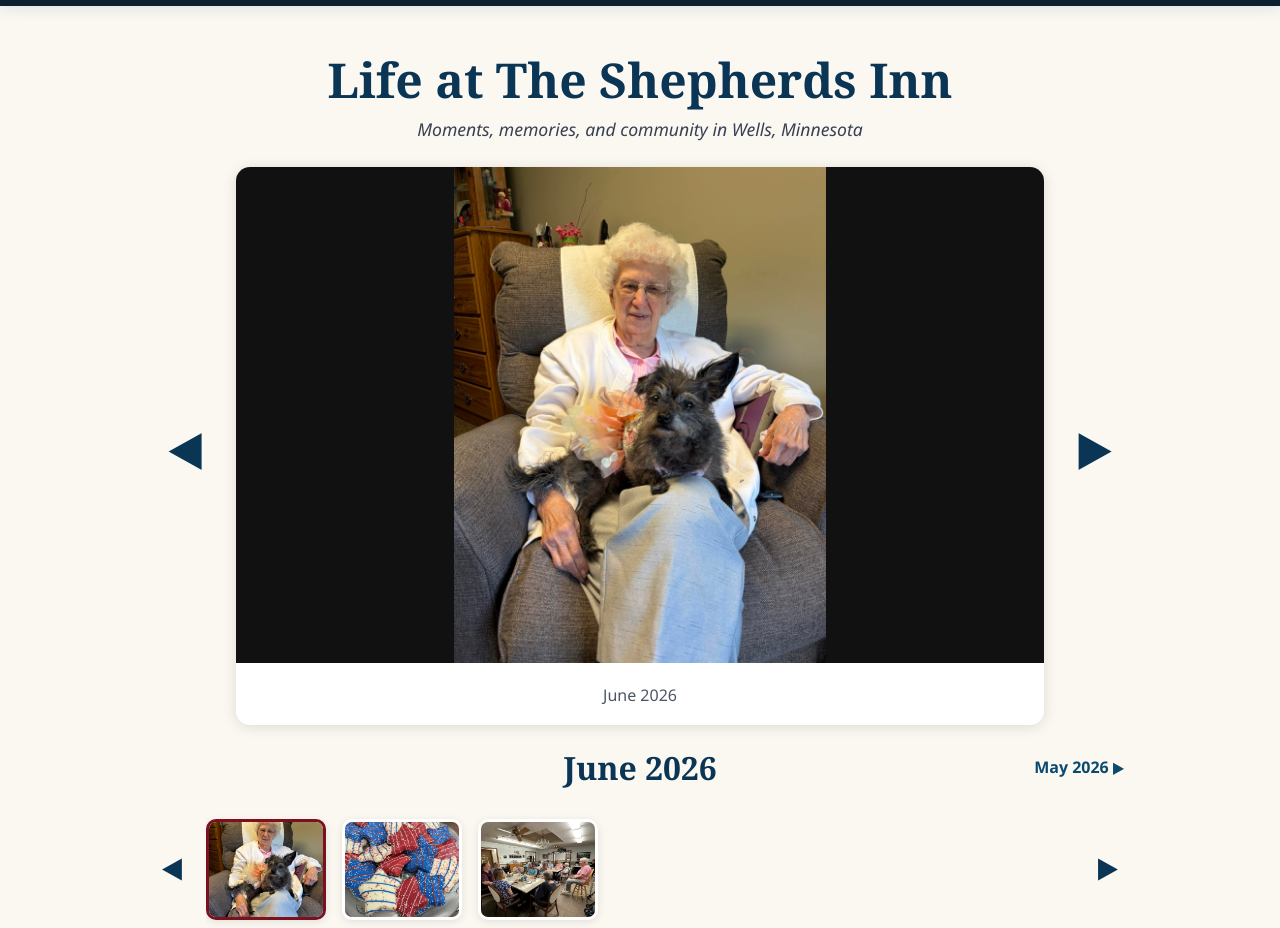
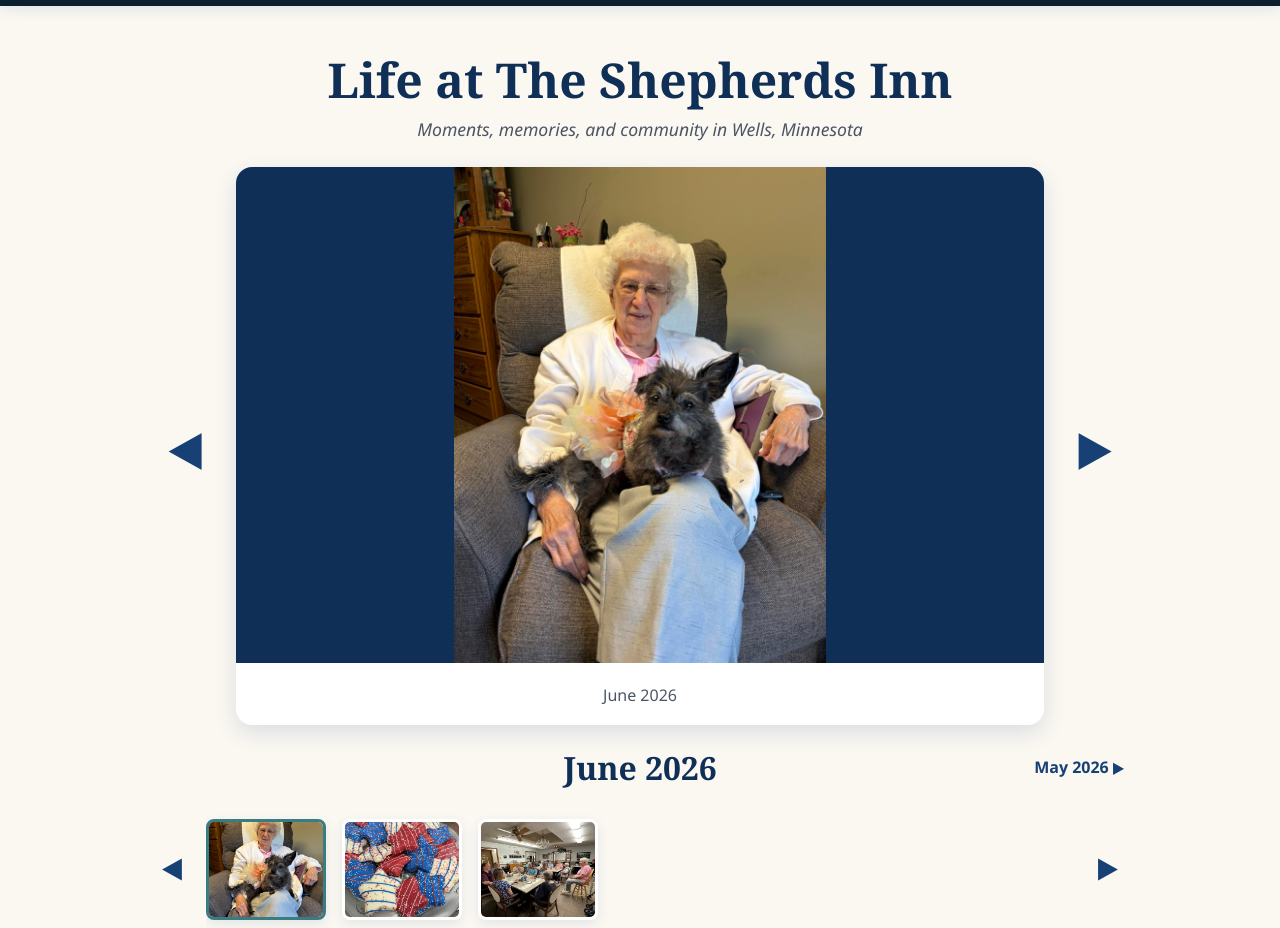
Before and after one commit to bpayant/shepherds-inn, an Angular app: page /photos in a window 1280 px wide. Shown: the part 64-992 px from the top of the page. Built offline with nearby package versions, Linux system fonts and the light colour scheme.

Commit message:
Photos and Contact pages now referencing global items

```diff
--- a/src/app/pages/contact/contact.css
+++ b/src/app/pages/contact/contact.css
@@ -1,6 +1,6 @@
 .contact-page {
   padding: 3rem 0;
-  background: #fbf8f2;
+  background: var(--color-page-background);
   min-height: calc(100vh - 90px);
 }
 
@@ -11,23 +11,6 @@
   align-items: stretch;
 }
 
-.section-eyebrow {
-  color: #0b4a6f;
-  text-transform: uppercase;
-  letter-spacing: 0.08em;
-  font-weight: 800;
-  font-size: 0.85rem;
-  margin-bottom: 0.5rem;
-}
-
-h1 {
-  font-family: Georgia, "Times New Roman", serif;
-  color: #0b3554;
-  font-size: 3.0rem;
-  line-height: 1.1;
-  margin: 0 0 1.25rem;
-}
-
 .contact-info {
   display: flex;
   flex-direction: column;
@@ -35,28 +18,23 @@ h1 {
 
 .contact-card,
 .map-card {
-  background: white;
-  border-radius: 14px;
-  box-shadow: 0 2px 14px rgba(0, 0, 0, 0.1);
+  background: var(--color-surface);
+  border-radius: var(--radius-large);
+  box-shadow: var(--shadow-medium);
 }
 
 .contact-card {
-  padding: 1.0rem;
+  padding: var(--space-4);
   flex: 1;
 }
 
-.contact-info h1 {
-  font-size: 3.0rem;
+.contact-info .page-title {
   line-height: 1.05;
-  color: #222;
-  margin-bottom: 1.5rem;
+  margin-bottom: var(--space-5);
 }
 
-.contact-card h2 {
-  color: #7a1020;
+.contact-card .section-title {
   font-size: 2.5rem;
-  margin-top: 0;
-  margin-bottom: 0.75rem;
   line-height: 1.15;
 }
 
@@ -72,13 +50,14 @@ h1 {
 .contact-card .address-link {
   font-size: 1.4rem;
   font-weight: 700;
-  color: #2a82b4de;
+  color: var(--color-link);
   text-decoration: none;
+  transition: color var(--transition-standard);
 }
 
 .contact-card .address-link:hover {
   text-decoration: underline;
-  color: #0b4a6f;
+  color: var(--color-link-hover);
 }
 
 .contact-button {
@@ -91,25 +70,8 @@ h1 {
   padding: 0.65rem 2rem;
   margin-top: 0.5rem;
 
-  font-family: inherit;
   font-size: 1.3rem;
-  font-weight: 700;
   line-height: 1.1;
-  letter-spacing: normal;
-
-  text-align: center;
-  text-decoration: none;
-  box-sizing: border-box;
-  border-radius: 6px;
-  cursor: pointer;
-}
-
-.contact-button:hover {
-    border: 1px solid black;
-}
-
-button.contact-button {
-    appearance: none;
 }
 
 .map-card {
@@ -135,7 +97,7 @@ button.contact-button {
     min-height: auto;
   }
 
-  .contact-info h1 {
+  .contact-info .page-title {
     font-size: 2.4rem;
     line-height: 1.1;
   }
@@ -144,7 +106,7 @@ button.contact-button {
     padding: 1.25rem;
   }
 
-  .contact-card h2 {
+  .contact-card .section-title {
     font-size: 1.8rem;
   }
 
@@ -152,15 +114,8 @@ button.contact-button {
     font-size: 1.1rem;
   }
 
-  .contact-card a[href^="tel"] {
+  .contact-card a[href^='tel'] {
     font-size: 1.25rem;
-  }
-
-  .button {
-    display: block;
-    width: 100%;
-    text-align: center;
-    box-sizing: border-box;
   }
 
   .map-card,
--- a/src/app/pages/contact/contact.html
+++ b/src/app/pages/contact/contact.html
@@ -2,13 +2,13 @@
   <div class="container contact-grid">
     <div class="contact-info">
       <p class="section-eyebrow">Contact Shepherds Inn</p>
-      <h1>
+      <h1 class="page-title">
         We’d love to<br />
         hear from you!
       </h1>
 
       <div class="contact-card">
-        <h2>
+        <h2 class="section-title">
           The Shepherds Inn<br />
           Assisted Living
         </h2>
--- a/src/app/pages/photos/photos.css
+++ b/src/app/pages/photos/photos.css
@@ -1,5 +1,5 @@
 .photos-page {
-  background: #fbf8f2;
+  background: var(--color-page-background);
   padding: 3rem 0 4rem;
 }
 
@@ -9,27 +9,15 @@
   text-align: center;
 }
 
-/* .section-eyebrow {
-  color: #7a1020;
-  text-transform: uppercase;
-  letter-spacing: 0.12em;
-  font-weight: 800;
-  font-size: 0.85rem;
-  margin-bottom: 0.75rem;
-} */
-
-.page-header h1 {
-  font-family: Georgia, "Times New Roman", serif;
-  color: #0b3554;
-  font-size: clamp(2rem, 4vw, 3rem);
+.page-header .page-title {
   line-height: 1.1;
   margin: 0 0 0.5rem;
 }
 
-.page-header p {
+.page-header .section-intro {
+  max-width: none;
   font-size: 1.1rem;
   font-style: italic;
-  color: #374151;
   margin: 0;
 }
 
@@ -43,17 +31,17 @@
 }
 
 .featured-photo-card {
-  background: white;
-  border-radius: 14px;
+  background: var(--color-surface);
+  border-radius: var(--radius-large);
   overflow: hidden;
-  box-shadow: 0 2px 14px rgba(0, 0, 0, 0.12);
+  box-shadow: var(--shadow-medium);
 }
 
 .featured-photo {
   width: 100%;
   height: min(62vh, 620px);
   object-fit: contain;
-  background: #111;
+  background: var(--color-surface-dark);
   display: block;
 }
 
@@ -62,30 +50,28 @@
   text-align: center;
 }
 
-.featured-photo-info h2 {
-  color: #7a1020;
-  font-family: Georgia, "Times New Roman", serif;
+.featured-photo-info .section-title {
   font-size: 1.75rem;
   line-height: 1.15;
   margin: 0 0 0.25rem;
 }
 
 .featured-photo-info p {
-  color: #4b5563;
   margin: 0;
 }
 
 .photo-arrow {
   border: none;
   background: transparent;
-  color: #0b3554;
+  color: var(--color-primary);
   font-size: 3rem;
   cursor: pointer;
   line-height: 1;
+  transition: color var(--transition-standard);
 }
 
 .photo-arrow:hover {
-  color: #7a1020;
+  color: var(--color-contrast-accent-hover);
 }
 
 .month-nav {
@@ -98,8 +84,6 @@
 }
 
 .month-nav h2 {
-  font-family: Georgia, "Times New Roman", serif;
-  color: #0b3554;
   font-size: 2rem;
   margin: 0;
   text-align: center;
@@ -108,9 +92,14 @@
 .month-link {
   border: none;
   background: transparent;
-  color: #0b4a6f;
+  color: var(--color-link);
   font-weight: 800;
   cursor: pointer;
+  transition: color var(--transition-standard);
+}
+
+.month-link:hover:not(:disabled) {
+  color: var(--color-link-hover);
 }
 
 .month-link:first-child {
@@ -139,13 +128,14 @@
   height: 80px;
   border: none;
   background: transparent;
-  color: #0b3554;
+  color: var(--color-primary);
   font-size: 1.8rem;
   cursor: pointer;
+  transition: color var(--transition-standard);
 }
 
 .thumbnail-scroll-button:hover {
-  color: #7a1020;
+  color: var(--color-contrast-accent-hover);
 }
 
 .thumbnail-strip {
@@ -161,23 +151,31 @@
 }
 
 .thumbnail-strip::-webkit-scrollbar-thumb {
-  background: rgba(11, 74, 111, 0.35);
-  border-radius: 999px;
+  background: var(--color-border-strong);
+  border-radius: var(--radius-pill);
 }
 
 .thumbnail-button {
   flex: 0 0 120px;
   border: 3px solid transparent;
-  background: white;
-  border-radius: 10px;
+  background: var(--color-surface);
+  border-radius: var(--radius-medium);
   overflow: hidden;
   cursor: pointer;
   padding: 0;
-  box-shadow: 0 2px 8px rgba(0, 0, 0, 0.10);
+  box-shadow: var(--shadow-small);
+  transition:
+    border-color var(--transition-standard),
+    box-shadow var(--transition-standard);
+}
+
+.thumbnail-button:hover {
+  border-color: var(--color-border-strong);
+  box-shadow: var(--shadow-medium);
 }
 
 .thumbnail-button.active {
-  border-color: #7a1020;
+  border-color: var(--color-contrast-accent);
 }
 
 .thumbnail-button img {
@@ -192,7 +190,7 @@
   padding: 0.45rem;
   font-size: 0.78rem;
   font-weight: 700;
-  color: #0b3554;
+  color: var(--color-heading);
   line-height: 1.15;
 }
 
--- a/src/app/pages/photos/photos.html
+++ b/src/app/pages/photos/photos.html
@@ -1,10 +1,8 @@
 <section class="photos-page">
   <div class="container">
     <div class="page-header">
-      <h1>Life at The Shepherds Inn</h1>
-      <p>
-        Moments, memories, and community in Wells, Minnesota
-      </p>
+      <h1 class="page-title">Life at The Shepherds Inn</h1>
+      <p class="section-intro">Moments, memories, and community in Wells, Minnesota</p>
     </div>
 
     <div class="gallery-layout">
@@ -18,37 +16,23 @@
       </button>
 
       <div class="featured-photo-card">
-        <img
-          [src]="selectedPhoto.src"
-          [alt]="selectedPhoto.alt"
-          class="featured-photo"
-        />
+        <img [src]="selectedPhoto.src" [alt]="selectedPhoto.alt" class="featured-photo" />
 
         <div class="featured-photo-info">
           <!-- Uncomment to double-show month/year if no event -->
           <!-- <h2>{{ selectedPhoto.event || selectedMonth.title }}</h2> -->
-          <h2>{{ selectedPhoto.event }}</h2>
-          <p>{{ selectedMonth.title }}</p>
+          <h2 class="section-title">{{ selectedPhoto.event }}</h2>
+          <p class="text-muted">{{ selectedMonth.title }}</p>
         </div>
       </div>
 
-      <button
-        type="button"
-        class="photo-arrow"
-        aria-label="Next photo"
-        (click)="nextPhoto()"
-      >
+      <button type="button" class="photo-arrow" aria-label="Next photo" (click)="nextPhoto()">
         ▶
       </button>
     </div>
 
     <div class="month-nav">
-      <button
-        type="button"
-        class="month-link"
-        [disabled]="!newerMonth"
-        (click)="showNewerMonth()"
-      >
+      <button type="button" class="month-link" [disabled]="!newerMonth" (click)="showNewerMonth()">
         @if (newerMonth) {
           ◀ {{ newerMonth.title }}
         }
@@ -56,12 +40,7 @@
 
       <h2>{{ selectedMonth.title }}</h2>
 
-      <button
-        type="button"
-        class="month-link"
-        [disabled]="!olderMonth"
-        (click)="showOlderMonth()"
-      >
+      <button type="button" class="month-link" [disabled]="!olderMonth" (click)="showOlderMonth()">
         @if (olderMonth) {
           {{ olderMonth.title }} ▶
         }
@@ -84,6 +63,7 @@
             type="button"
             class="thumbnail-button"
             [class.active]="photo.src === selectedPhoto.src"
+            [attr.aria-pressed]="photo.src === selectedPhoto.src"
             (click)="selectPhoto(photo)"
           >
             <img [src]="photo.src" [alt]="photo.alt" />
```
